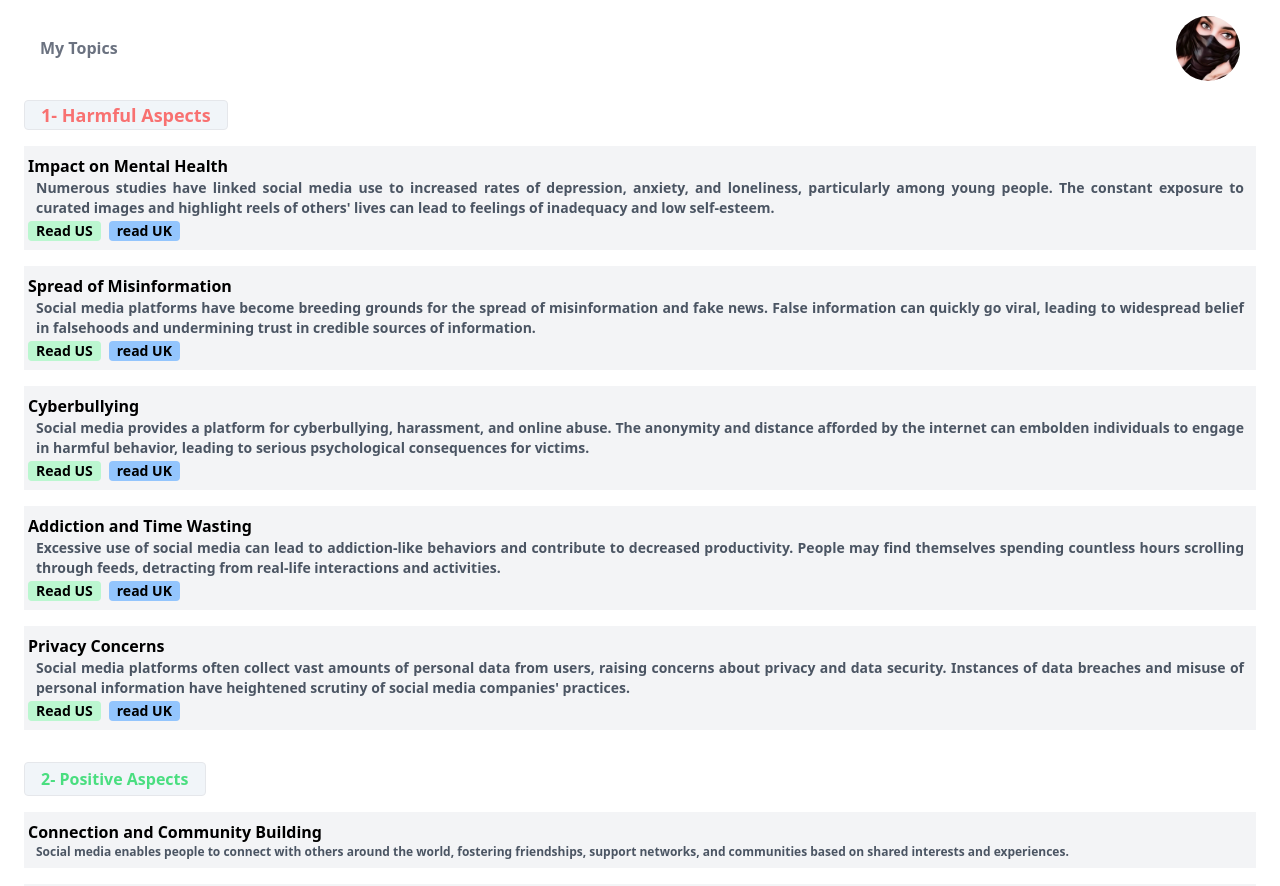
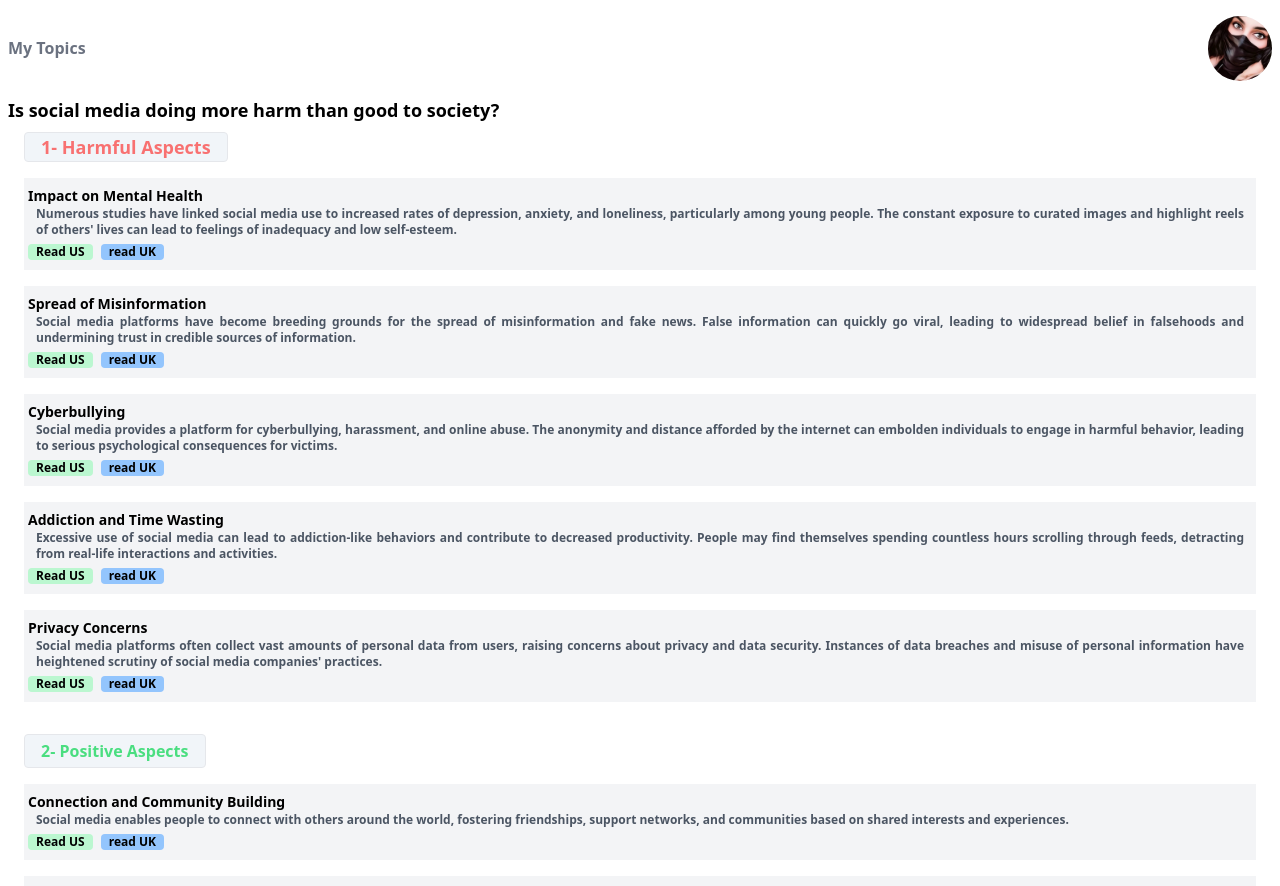
Before and after one commit to ThamerWardah/topics, a Next.js app: page / in a window 1280 px wide. Shown: the top 886 px of the page. Built offline with nearby package versions, Linux system fonts and the light colour scheme.

Commit message:
imporove pic and header

```diff
--- a/app/components/header.jsx
+++ b/app/components/header.jsx
@@ -2,7 +2,7 @@ import Image from "next/image";
 const Header = ()=>{
 
     return(
-        <div className="bg-white flex justify-between items-center text-gray-500 px-10 py-4 font-bold fixed w-full top-0 right-0 z-20">
+        <div className="bg-white flex justify-between items-center text-gray-500 px-2 py-4 font-bold fixed w-full top-0 right-0 z-20">
         <h1>My Topics</h1>
         <Image src='/amina.jpg'
         width={64}
--- a/app/page.js
+++ b/app/page.js
@@ -17,7 +17,7 @@ export default function Home() {
   }
 
   return (
-    <main className="mt-16 px-2 relative">
+    <main className="mt-24 px-2 relative">
       <div>
         <h1 className="text-lg font-bold mb-2">{todayTopics[0].topic}</h1>
 
@@ -30,8 +30,8 @@ export default function Home() {
               key={index}
               className="bg-gray-100 py-2 px-1"
             >
-              <h2 className="font-bold">{item.point}</h2>
-              <h3 className="px-2 text-justify text-sm font-semibold text-gray-600">
+              <h2 className="font-bold text-sm">{item.point}</h2>
+              <h3 className="px-2 text-justify text-xs font-semibold text-gray-600">
                 {item.description}
               </h3>
               <button
@@ -39,7 +39,7 @@ export default function Home() {
                   setIsReading((pre) => !pre)
                   handleClickOnText(item.description, 'US')
                 }}
-                className="bg-green-200 rounded px-2 text-sm font-bold cursor-pointer"
+                className="bg-green-200 rounded px-2 text-xs font-bold cursor-pointer"
               >
                 {isReading ? 'Stop' : 'Read US'}
               </button>
@@ -49,7 +49,7 @@ export default function Home() {
                   setIsReading((pre) => !pre)
                   handleClickOnText(item.description, 'UK')
                 }}
-                className="bg-blue-300 rounded px-2 text-sm font-bold cursor-pointer mx-2"
+                className="bg-blue-300 rounded px-2 text-xs font-bold cursor-pointer mx-2"
               >
                 {isReading ? 'Stop' : 'read UK'}
               </button>
@@ -66,10 +66,29 @@ export default function Home() {
               key={index}
               className="bg-gray-100 py-2 px-1"
             >
-              <h2 className=" font-bold">{item.point}</h2>
+              <h2 className=" font-bold text-sm">{item.point}</h2>
               <h3 className="px-2 text-justify text-xs font-semibold text-gray-600">
                 {item.description}
               </h3>
+              <button
+                onClick={() => {
+                  setIsReading((pre) => !pre)
+                  handleClickOnText(item.description, 'US')
+                }}
+                className="bg-green-200 rounded px-2 text-xs font-bold cursor-pointer"
+              >
+                {isReading ? 'Stop' : 'Read US'}
+              </button>
+
+              <button
+                onClick={() => {
+                  setIsReading((pre) => !pre)
+                  handleClickOnText(item.description, 'UK')
+                }}
+                className="bg-blue-300 rounded px-2 text-xs font-bold cursor-pointer mx-2"
+              >
+                {isReading ? 'Stop' : 'read UK'}
+              </button>
             </div>
           ))}
         </div>
```
